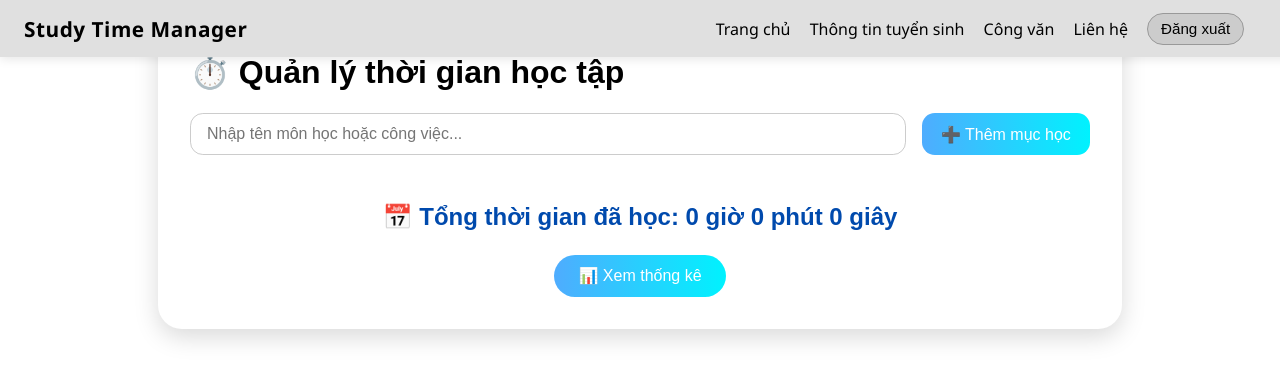
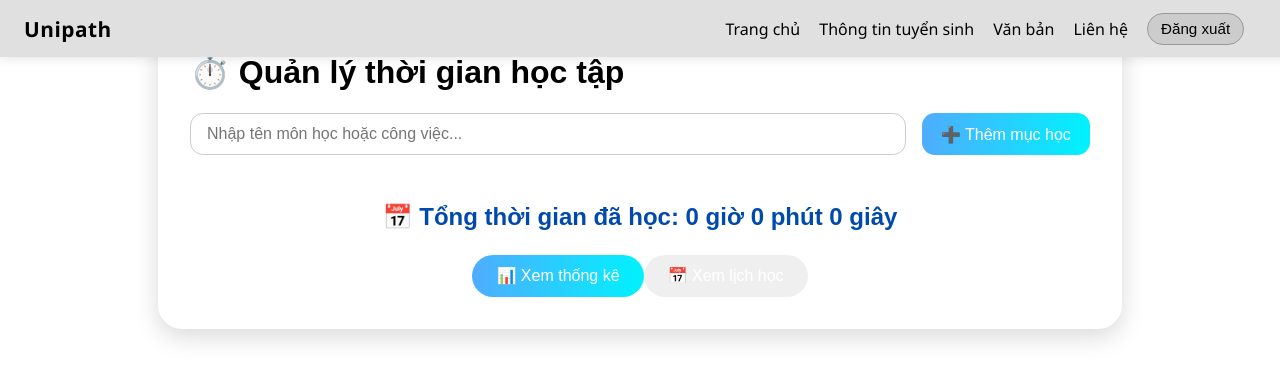
Before and after one commit to taithan100308-beep/unipath, a plain HTML site: page study.html in a window 1280 px wide. Drawn offline with nearby package versions, Linux system fonts and the light colour scheme; no server answers.

Commit message:
Update study.html

```diff
--- a/study.html
+++ b/study.html
@@ -3,7 +3,7 @@
 <head>
   <meta charset="UTF-8">
   <meta name="viewport" content="width=device-width, initial-scale=1.0">
-  <title>Quản lý thời gian học - Study Time Manager</title>
+  <title>Quản lý thời gian học - Unipath</title>
   <link rel="stylesheet" href="style.css">
   <script src="https://cdn.jsdelivr.net/npm/chart.js"></script>
   <script type="module" src="study.js" defer></script>
@@ -11,12 +11,12 @@
 <body>
   <nav class="navbar">
   <div class="nav-left">
-    <h2 class="nav-logo">Study Time Manager</h2>
+    <h2 class="nav-logo">Unipath</h2>
   </div>
   <div class="nav-right">
     <a href="homepage.html">Trang chủ</a>
     <a href="universities.html">Thông tin tuyển sinh</a>
-    <a href="documents.html">Công văn</a>
+    <a href="documents.html">Văn bản</a>
     <a href="contact.html">Liên hệ</a>
     <button id="logoutNavBtn" class="logout-btn">Đăng xuất</button>
   </div>
@@ -42,6 +42,7 @@
 
   <div class="view-stats">
     <button onclick="window.location.href='stats.html'" class="test-btn blue">📊 Xem thống kê</button>
+    <button onclick="window.location.href='calendar.html'" class="test-btn green">📅 Xem lịch học</button>
   </div>
 </div>
 
```
